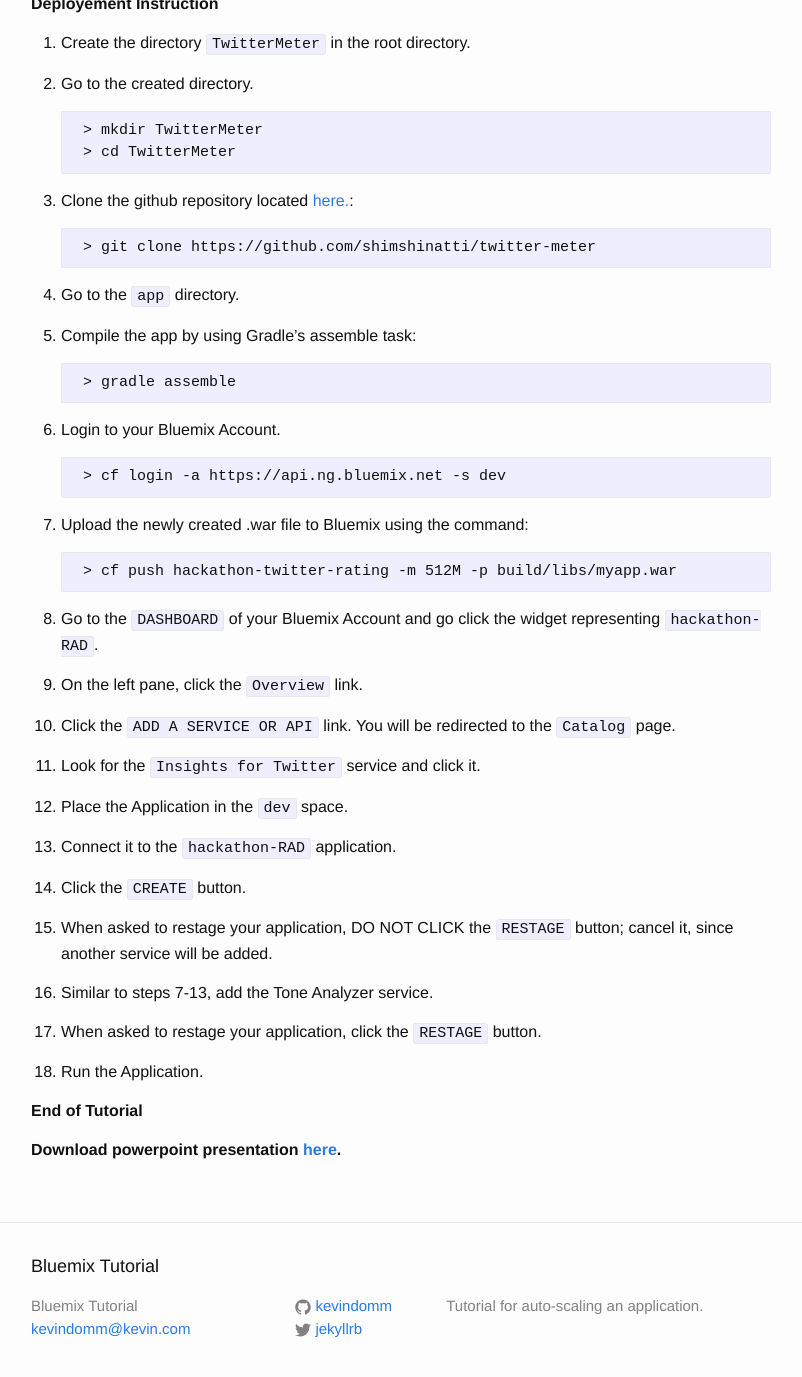
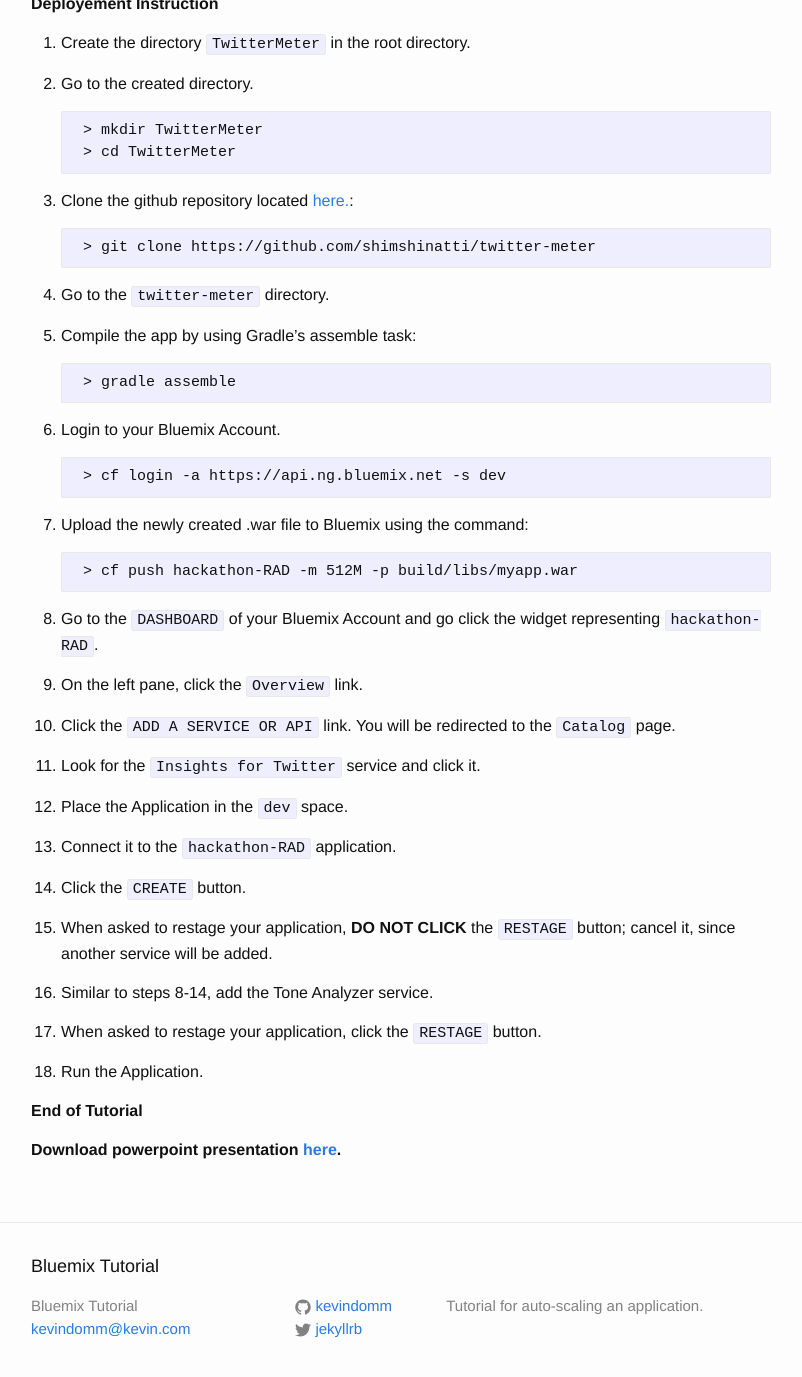
Before and after one commit to kevindomm/kevindomm.github.io, a Jekyll site: the page built from _posts/2016-04-14-twitter-meter.markdown, in a window 1280 px wide and 1400 px high, scrolled down 508 px. Shown: the top 1377 px of the window, without its empty margins (239-1041 px from the left). Built offline with Jekyll 4.4.1, drawn with Linux system fonts in a browser that asks for light colours; Markdown is read by kramdown in place of the engine named in the settings.

Commit message:
fixed numbering

````diff
--- a/_posts/2016-04-14-twitter-meter.markdown
+++ b/_posts/2016-04-14-twitter-meter.markdown
@@ -31,7 +31,7 @@ The web application's main purpose is to basically rate a candidate based on Twi
 	> git clone https://github.com/shimshinatti/twitter-meter
 	```
 
-4. Go to the `app` directory.
+4. Go to the `twitter-meter` directory.
 
 5. Compile the app by using Gradle's assemble task:
 
@@ -45,33 +45,33 @@ The web application's main purpose is to basically rate a candidate based on Twi
 	> cf login -a https://api.ng.bluemix.net -s dev
 	```
 
-6. Upload the newly created .war file to Bluemix using the command:
+7. Upload the newly created .war file to Bluemix using the command:
 
 	```text
-	> cf push hackathon-twitter-rating -m 512M -p build/libs/myapp.war
+	> cf push hackathon-RAD -m 512M -p build/libs/myapp.war
 	```
 
-7. Go to the `DASHBOARD` of your Bluemix Account and go click the widget representing `hackathon-RAD`.
+8. Go to the `DASHBOARD` of your Bluemix Account and go click the widget representing `hackathon-RAD`.
 
-8. On the left pane, click the `Overview` link.
+9. On the left pane, click the `Overview` link.
 
-9. Click the `ADD A SERVICE OR API` link.  You will be redirected to the `Catalog` page.
+10. Click the `ADD A SERVICE OR API` link.  You will be redirected to the `Catalog` page.
 
-10. Look for the `Insights for Twitter` service and click it.
+11. Look for the `Insights for Twitter` service and click it.
 
-11. Place the Application in the `dev` space.
+12. Place the Application in the `dev` space.
 
-12. Connect it to the `hackathon-RAD` application.
+13. Connect it to the `hackathon-RAD` application.
 
-13. Click the `CREATE` button.
+14. Click the `CREATE` button.
 
-14. When asked to restage your application, DO NOT CLICK the `RESTAGE` button; cancel it, since another service will be added.
+15. When asked to restage your application, **DO NOT CLICK** the `RESTAGE` button; cancel it, since another service will be added.
 
-15. Similar to steps 7-13, add the Tone Analyzer service.
+16. Similar to steps 8-14, add the Tone Analyzer service.
 
-16. When asked to restage your application, click the `RESTAGE` button.
+17. When asked to restage your application, click the `RESTAGE` button.
 
-17. Run the Application.
+18. Run the Application.
 
 **End of Tutorial**
 
````
